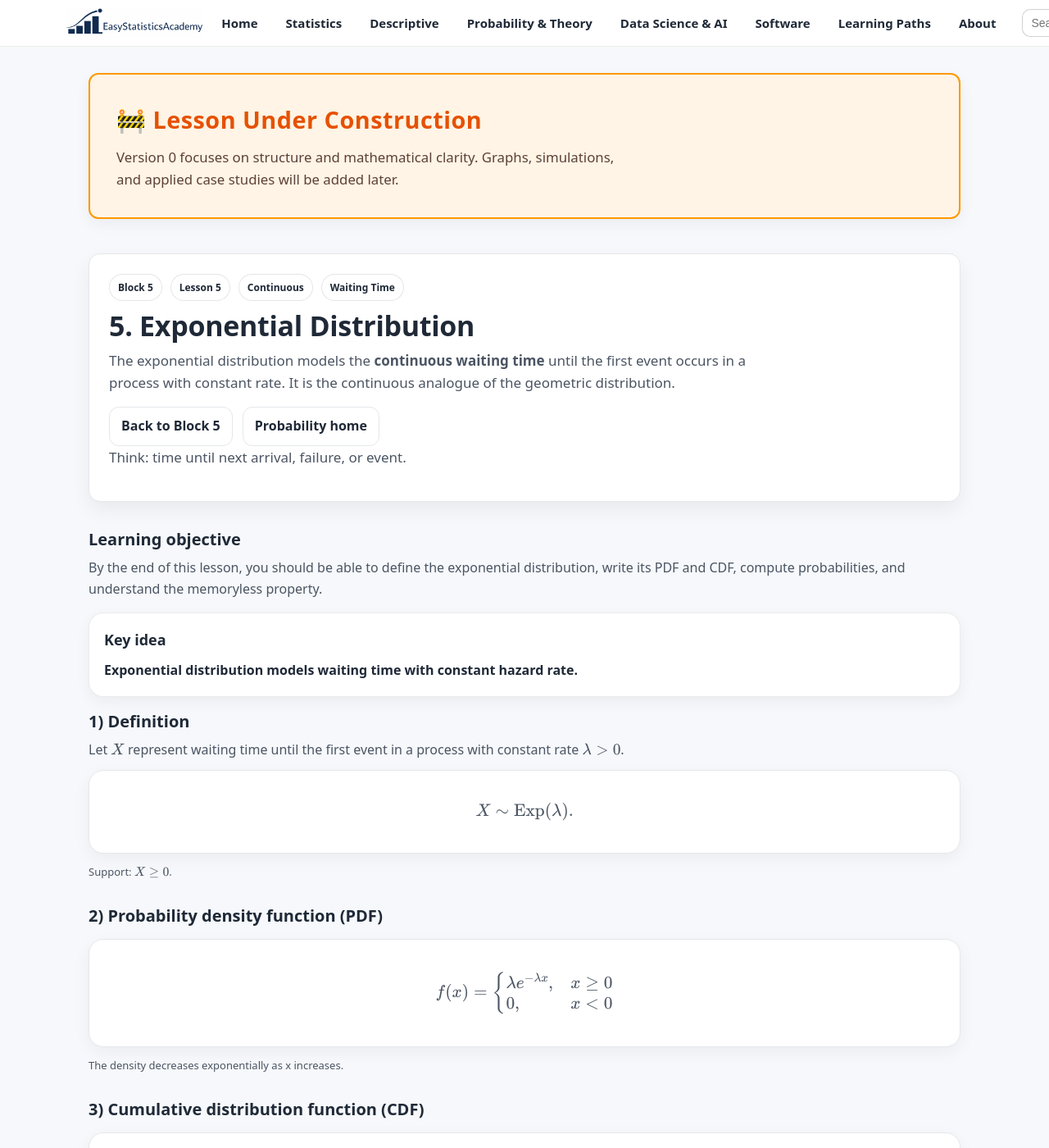
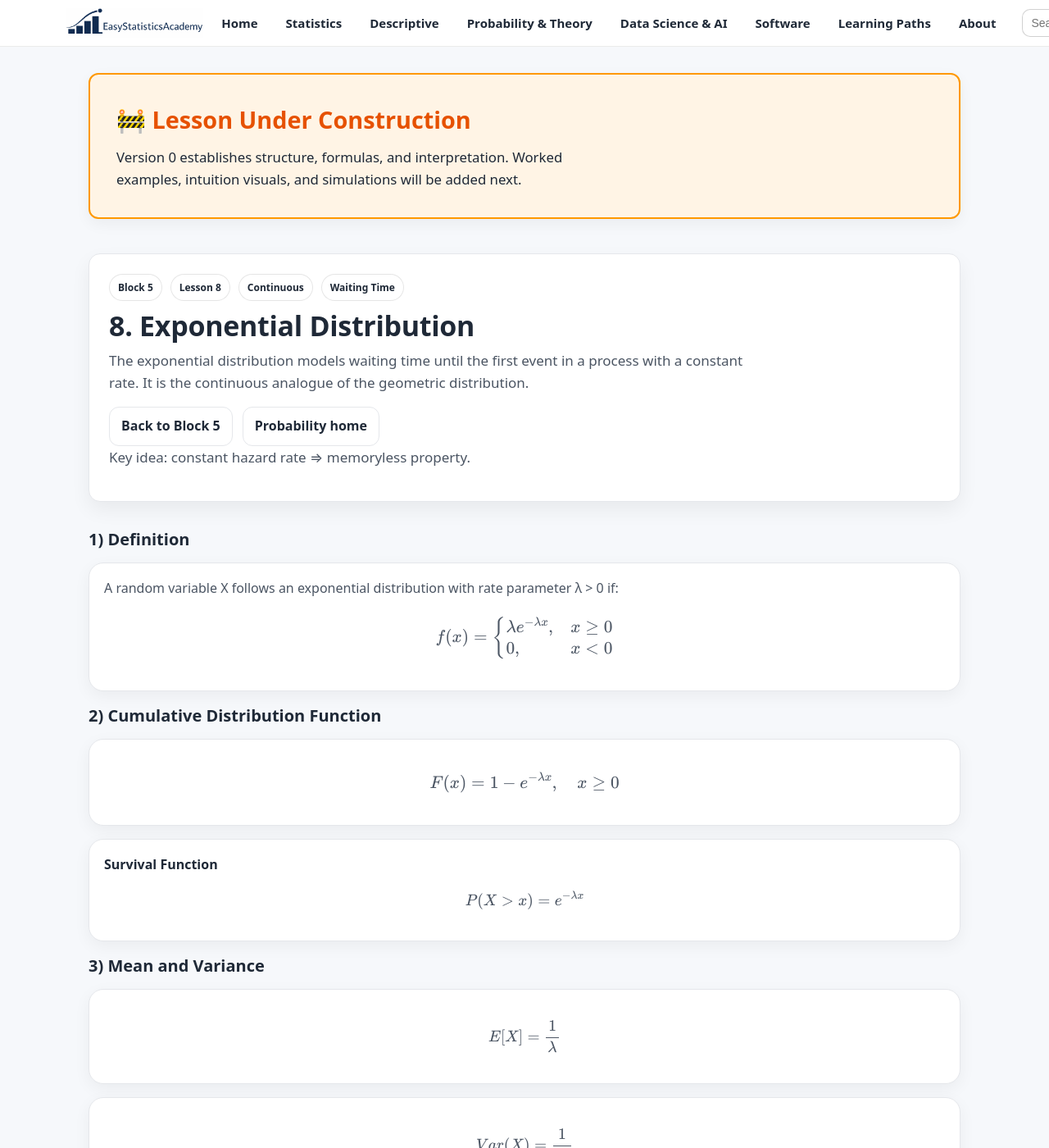
Before and after one commit to ammar-homaida-statistics/easystatisticsacademy, a Jekyll site: the page built from probability/distributions/exponential-distribution/index.md, in a window 1280 px wide and 1400 px high. Shown: the whole window at 82% size. Built offline with Jekyll 4.4.1, drawn with Linux system fonts in a browser that asks for light colours; some of the changed text lies outside the part shown.

Commit message:
Fix order

```diff
--- a/probability/distributions/exponential-distribution/index.md
+++ b/probability/distributions/exponential-distribution/index.md
@@ -1,7 +1,7 @@
 ---
 layout: default
-title: "5. Exponential Distribution"
-description: "The exponential distribution models continuous waiting time until the first event in a Poisson process; PDF, CDF, mean, variance, and memoryless property."
+title: "8. Exponential Distribution"
+description: "The fundamental continuous waiting-time model with constant hazard and memoryless property."
 permalink: /probability/distributions/exponential-distribution/
 sidebar: false
 ---
@@ -10,22 +10,22 @@
 <section class="section section-slim">
   <div class="callout" style="background:#fff4e5; border:2px solid #ff9800; padding:2rem; border-radius:12px;">
     <div class="callout-copy">
-      <h2 style="margin-top:0; color:#e65100; font-size:1.8rem; letter-spacing:0.5px;">🚧 Lesson Under Construction</h2>
-      <p style="margin:0; font-size:1.05rem; color:#5d4037; line-height:1.6;">
-        Version 0 focuses on structure and mathematical clarity.
-        Graphs, simulations, and applied case studies will be added later.
+      <h2 style="margin-top:0; color:#e65100; font-size:1.8rem;">🚧 Lesson Under Construction</h2>
+      <p style="margin:0; font-size:1.05rem;">
+        Version 0 establishes structure, formulas, and interpretation.
+        Worked examples, intuition visuals, and simulations will be added next.
       </p>
     </div>
   </div>
 </section>
 
-<!-- ✅ Update "last visited lesson" for Probability Block 5 -->
+<!-- ✅ Continue Reading Tracking -->
 <script>
   (function () {
     var KEY = "esa_continue_probability_distributions_lesson_v0";
     localStorage.setItem(KEY, JSON.stringify({
       url: "/probability/distributions/exponential-distribution/",
-      label: "Lesson 5 — Exponential Distribution",
+      label: "Lesson 8 — Exponential Distribution",
       ts: Date.now()
     }));
   })();
@@ -36,16 +36,17 @@
     <div class="hero-copy">
       <div class="badge-row">
         <span class="badge">Block 5</span>
-        <span class="badge">Lesson 5</span>
+        <span class="badge">Lesson 8</span>
         <span class="badge">Continuous</span>
         <span class="badge">Waiting Time</span>
       </div>
 
-      <h1>5. Exponential Distribution</h1>
+      <h1>8. Exponential Distribution</h1>
+
       <p class="lead">
-        The exponential distribution models the <strong>continuous waiting time</strong>
-        until the first event occurs in a process with constant rate.
-        It is the continuous analogue of the geometric distribution.
+        The exponential distribution models waiting time until the first event
+        in a process with a constant rate. It is the continuous analogue of
+        the geometric distribution.
       </p>
 
       <div class="hero-actions">
@@ -54,26 +55,7 @@
       </div>
 
       <p class="muted-mini">
-        Think: time until next arrival, failure, or event.
-      </p>
-    </div>
-  </div>
-</section>
-
-<section class="section">
-  <div class="section-head">
-    <h2>Learning objective</h2>
-    <p>
-      By the end of this lesson, you should be able to define the exponential distribution,
-      write its PDF and CDF, compute probabilities, and understand the memoryless property.
-    </p>
-  </div>
-
-  <div class="callout" style="margin-top:1rem;">
-    <div class="callout-copy">
-      <h2>Key idea</h2>
-      <p style="margin:0;">
-        <strong>Exponential distribution models waiting time with constant hazard rate.</strong>
+        Key idea: constant hazard rate ⇒ memoryless property.
       </p>
     </div>
   </div>
@@ -82,138 +64,107 @@
 <section class="section">
   <div class="section-head">
     <h2>1) Definition</h2>
-    <p>
-      Let \(X\) represent waiting time until the first event in a process
-      with constant rate \(\lambda &gt; 0\).
-    </p>
   </div>
 
   <div class="card">
-    <p style="margin:0; font-size:1.1rem;">
-      \[
-      X \sim \operatorname{Exp}(\lambda).
-      \]
+    <p>
+      A random variable X follows an exponential distribution with rate parameter λ > 0 if:
     </p>
-  </div>
 
-  <p class="muted-mini" style="margin-top:.75rem;">
-    Support: \(X \ge 0\).
-  </p>
-</section>
-
-<section class="section">
-  <div class="section-head">
-    <h2>2) Probability density function (PDF)</h2>
-  </div>
-
-  <div class="card">
-    <p style="margin:0; font-size:1.1rem;">
-      \[
+    <p style="font-size:1.1rem;">
+      $$
       f(x) =
       \begin{cases}
       \lambda e^{-\lambda x}, & x \ge 0 \\
-      0, & x &lt; 0
+      0, & x < 0
       \end{cases}
-      \]
-    </p>
-  </div>
-
-  <p class="muted-mini" style="margin-top:.75rem;">
-    The density decreases exponentially as x increases.
-  </p>
-</section>
-
-<section class="section">
-  <div class="section-head">
-    <h2>3) Cumulative distribution function (CDF)</h2>
-  </div>
-
-  <div class="card">
-    <p style="margin:0; font-size:1.1rem;">
-      \[
-      F(x) = \Pr(X \le x)
-      =
-      1 - e^{-\lambda x},
-      \quad x \ge 0.
-      \]
-    </p>
-  </div>
-
-  <div class="card" style="margin-top:1rem;">
-    <h3>Survival function</h3>
-    <p style="margin:0;">
-      \[
-      \Pr(X &gt; x) = e^{-\lambda x}.
-      \]
+      $$
     </p>
   </div>
 </section>
 
 <section class="section">
   <div class="section-head">
-    <h2>4) Mean and variance</h2>
+    <h2>2) Cumulative Distribution Function</h2>
   </div>
 
-  <div class="grid grid-2">
-    <div class="card">
-      <h3>Expectation</h3>
-      <p style="margin:0; font-size:1.1rem;">
-        \[
-        \mathbb{E}[X] = \frac{1}{\lambda}.
-        \]
-      </p>
-    </div>
-
-    <div class="card">
-      <h3>Variance</h3>
-      <p style="margin:0; font-size:1.1rem;">
-        \[
-        \operatorname{Var}(X) = \frac{1}{\lambda^2}.
-        \]
-      </p>
-    </div>
+  <div class="card">
+    <p style="font-size:1.1rem;">
+      $$
+      F(x) = 1 - e^{-\lambda x}, \quad x \ge 0
+      $$
+    </p>
   </div>
 
-  <p class="muted-mini" style="margin-top:.75rem;">
-    Larger λ → shorter expected waiting time.
+  <div class="card" style="margin-top:1rem;">
+    <h3>Survival Function</h3>
+    <p style="margin:0;">
+      $$
+      P(X > x) = e^{-\lambda x}
+      $$
+    </p>
+  </div>
+</section>
+
+<section class="section">
+  <div class="section-head">
+    <h2>3) Mean and Variance</h2>
+  </div>
+
+  <div class="card">
+    <p style="margin:0;">
+      $$
+      E[X] = \frac{1}{\lambda}
+      $$
+    </p>
+  </div>
+
+  <div class="card" style="margin-top:1rem;">
+    <p style="margin:0;">
+      $$
+      Var(X) = \frac{1}{\lambda^2}
+      $$
+    </p>
+  </div>
+</section>
+
+<section class="section">
+  <div class="section-head">
+    <h2>4) Memoryless Property</h2>
+  </div>
+
+  <div class="card">
+    <p style="font-size:1.1rem;">
+      $$
+      P(X > s + t \mid X > s) = P(X > t)
+      $$
+    </p>
+  </div>
+
+  <p class="muted-mini">
+    The exponential distribution is the only continuous distribution with this property.
   </p>
 </section>
 
 <section class="section">
   <div class="section-head">
-    <h2>5) Memoryless property</h2>
-    <p>
-      The exponential distribution is the only continuous distribution
-      with the memoryless property.
-    </p>
+    <h2>5) Hazard Rate</h2>
   </div>
 
   <div class="card">
-    <p style="margin:0; font-size:1.1rem;">
-      \[
-      \Pr(X &gt; s + t \mid X &gt; s)
-      =
-      \Pr(X &gt; t).
-      \]
+    <p>
+      The hazard rate is:
     </p>
-  </div>
 
-  <p class="muted-mini" style="margin-top:.75rem;">
-    Interpretation: the process “forgets” how long it has already waited.
-  </p>
-</section>
+    <p style="font-size:1.1rem;">
+      $$
+      h(x) = \lambda
+      $$
+    </p>
 
-<section class="section">
-  <div class="section-head">
-    <h2>6) Relationship to Poisson process</h2>
-  </div>
-
-  <div class="card">
-    <ul class="bullets">
-      <li>If events occur according to a Poisson process with rate λ,</li>
-      <li>then the waiting time between events follows Exp(λ).</li>
-      <li>Counts → Poisson; Waiting times → Exponential.</li>
-    </ul>
+    <p class="muted-mini">
+      Constant hazard ⇒ no aging effect.
+    </p>
   </div>
 </section>
 
@@ -222,11 +173,10 @@
     <div class="callout-copy">
       <h2>Outcome of this lesson</h2>
       <ul class="bullets">
-        <li>Write PDF and CDF correctly</li>
-        <li>Use mean and variance formulas</li>
-        <li>Understand memoryless property</li>
-        <li>Connect exponential to Poisson process</li>
-        <li>Prepare for Gamma distribution</li>
+        <li>Understand exponential waiting-time interpretation</li>
+        <li>Compute probabilities using PDF and CDF</li>
+        <li>Apply memoryless property correctly</li>
+        <li>Connect exponential to geometric and Poisson processes</li>
       </ul>
     </div>
   </div>
@@ -237,13 +187,12 @@
     <div class="callout-copy">
       <h2>Next step</h2>
       <p style="margin:0;">
-        Next, we generalize exponential waiting time to multiple events:
-        the <strong>Gamma distribution</strong>.
+        Next, we generalize exponential waiting times using the Gamma distribution.
       </p>
 
       <div class="pill-row" style="margin-top:1rem;">
         <a class="btn" href="/probability/distributions/gamma-distribution/">
-          Next lesson: 6. Gamma Distribution →
+          Next lesson: 9. Gamma Distribution →
         </a>
       </div>
     </div>
@@ -252,8 +201,8 @@
       <div class="mini" style="border-left:4px solid #1a73e8; padding-left:12px;">
         <div class="mini-title" style="color:#1a73e8;">Previous lesson</div>
         <div class="mini-body">
-          <a href="/probability/distributions/negative-binomial-distribution/" style="color:#1a73e8; text-decoration:underline;">
-            Lesson 4: Negative Binomial Distribution
+          <a href="/probability/distributions/uniform-distribution/" style="color:#1a73e8; text-decoration:underline;">
+            Lesson 7 — Uniform Distribution
           </a>
         </div>
       </div>
```
